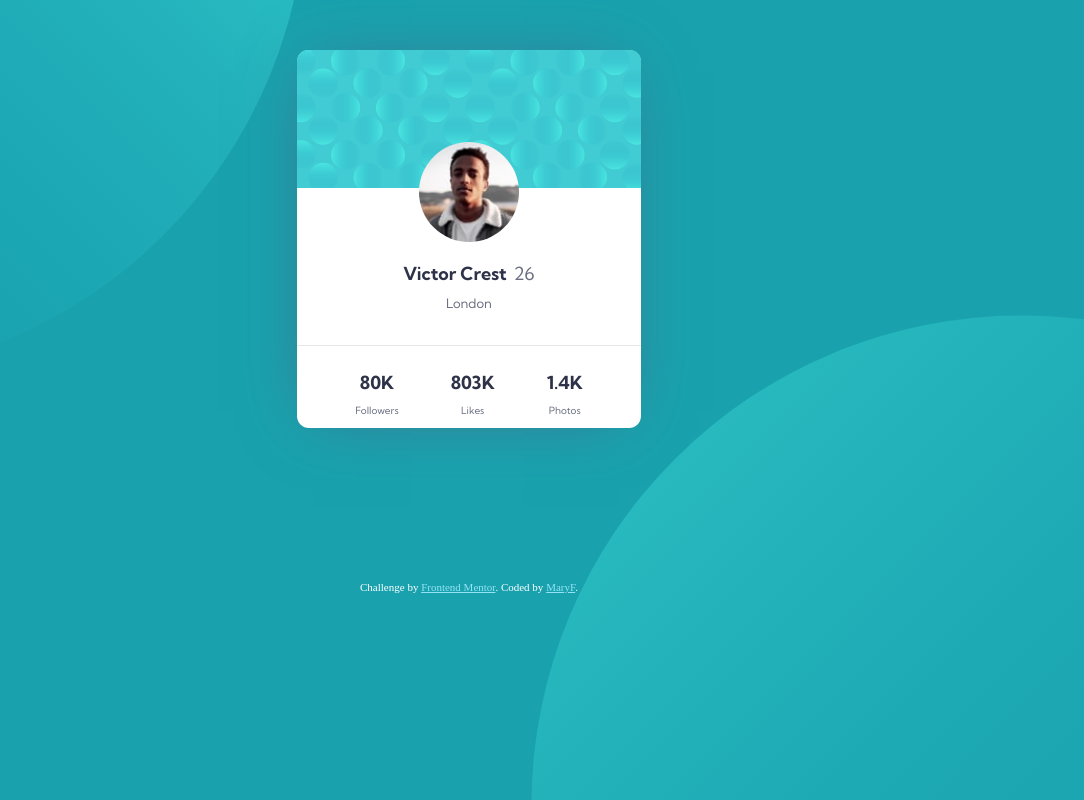
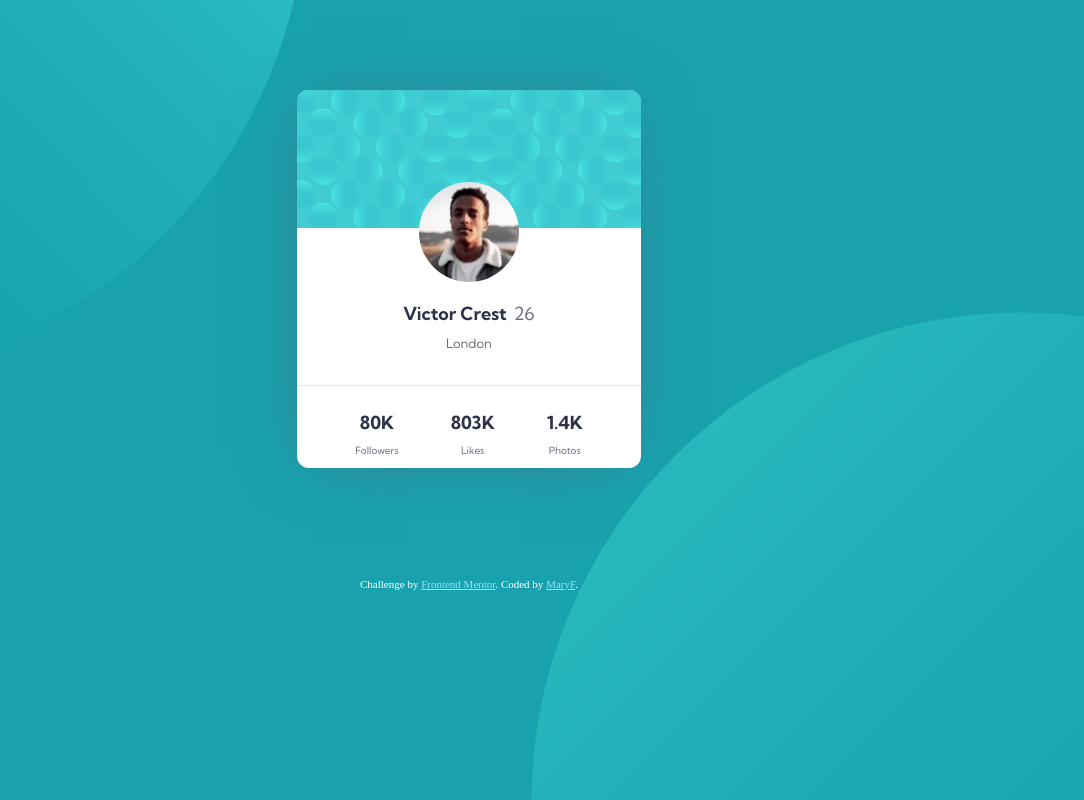
Before and after one commit to Janselin/profile-card-component, a plain HTML site: page index.html in a window 1280 px wide. Shown: the whole page, without its empty margins (171-1255 px from the left). Drawn offline with Linux system fonts and the light colour scheme.

Commit message:
added some changes+ readme

```diff
--- a/index.html
+++ b/index.html
@@ -53,11 +53,10 @@
   </main>
 
 
-  <footer>
+
     <div class="attribution">
       Challenge by <a href="https://www.frontendmentor.io?ref=challenge" target="_blank">Frontend Mentor</a>.
       Coded by <a href="https://github.com/Janselin">MaryF</a>.
-  </footer>
-  </div>
+    </div>
 </body>
 </html>
--- a/style.css
+++ b/style.css
@@ -15,9 +15,11 @@
         background-position: top -600px left -500px, bottom -700px right -400px;  }
 
 main{
+
     font-family: 'Kumbh Sans', sans-serif;
     width: 100%;
     display: flex;
+
 
 
    }
@@ -25,8 +27,8 @@ main{
 #container {
          width: 344px;
          height: 378px;
-         margin: 50px auto;
-         background-color: white;
+         margin: 90px auto;
+         background-color: rgb(255, 255, 255);
          border-radius: 12px;
          box-shadow: -3px 2px 64px -19px rgba(83,91,125,0.72);
     }
@@ -94,7 +96,7 @@ background-color: #E7E7E7;
 .stats p {
     font-size: 10px;
     font-weight: 400;
-    /* word-spacing: 3px; */
+
 }
 .row {
     margin: 0px 26px;
@@ -113,7 +115,7 @@ background-color: #E7E7E7;
 
 
 
-footer .attribution {
+.attribution {
 
 width: 100%;
 
@@ -123,7 +125,6 @@ text-align: center;
 
 color: white;
 
-padding-top: 103px;
-
+padding-top: 20px;
 }
 .attribution a { color: hsl(192, 83%, 77%); }
```
Also changed, not shown: 1 other file.
